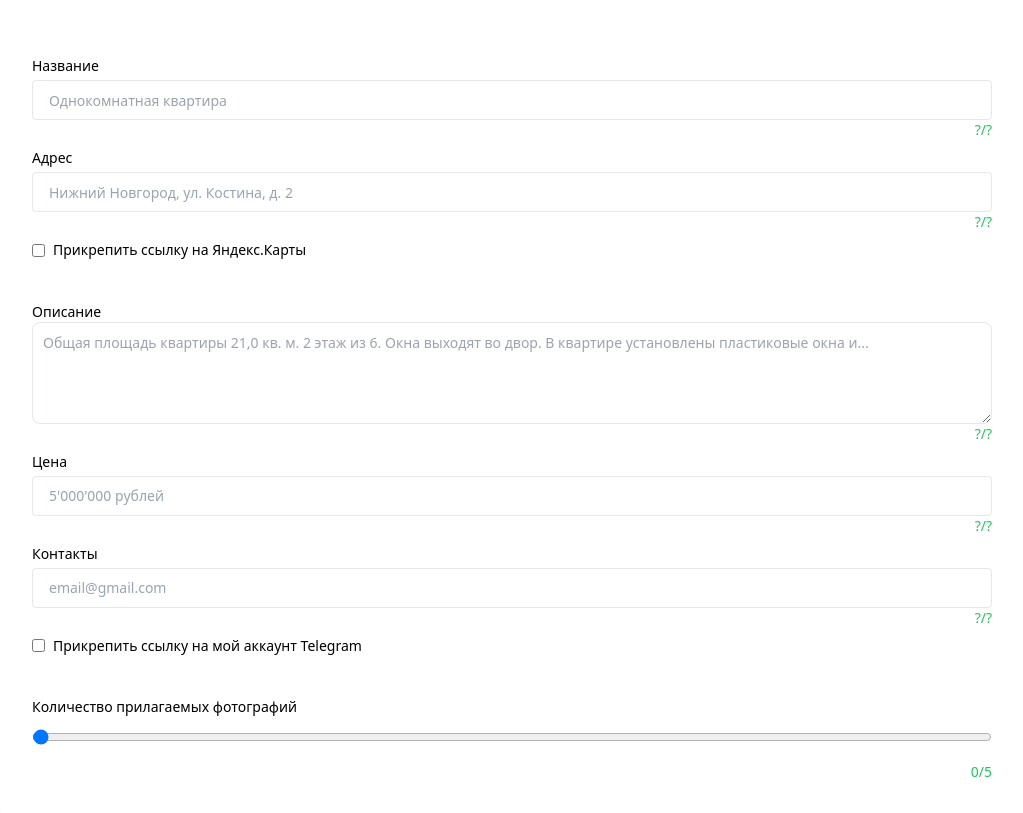
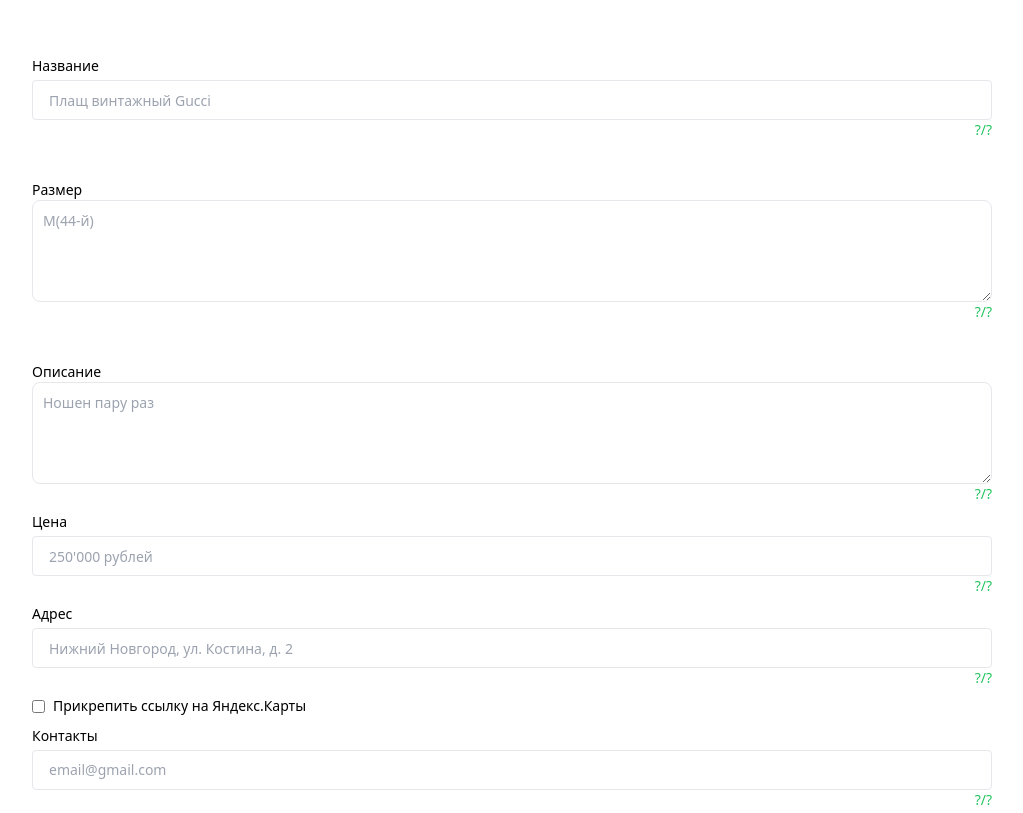
Before and after one commit to maxvog2020/kupiprodaykann, a plain HTML site: page web/sell/index.html in a window 1280 px wide. Shown: the top 813 px of the page, without its empty margins (128-1151 px from the left). Drawn offline with nearby package versions, Linux system fonts and the light colour scheme; a script that the page names is missing.

Commit message:
Update sell option

```diff
--- a/web/sell/app.js
+++ b/web/sell/app.js
@@ -8,11 +8,12 @@ let reader = new FileReader();
 const COLOR_GREEN = "text-green-500";
 const COLOR_RED = "text-red-500";
 const DEPENDENT_COUNTERS = [
-    ['name', 128, true],
-    ['address', 128, true],
+    ['name', 64, true],
+    ['size', 64, false],
     ['description', 512, false],
     ['price', 64, false],
     ['contacts', 128, false],
+    ['address', 128, false],
 ];
 
 
@@ -75,6 +76,7 @@ window.onload = () => {
 
         let data = {
             name: document.getElementById('name').value,
+            size: document.getElementById('size').value,
             description: document.getElementById('description').value,
             price: document.getElementById('price').value,
             address: document.getElementById('address').value,
--- a/web/sell/index.html
+++ b/web/sell/index.html
@@ -20,8 +20,31 @@
                     <div class="md:col-span-5">
                         <label for="name">Название</label>
                         <input type="text" name="name" id="name" class="h-10 border mt-1 rounded px-4 w-full" value=""
-                            placeholder="Однокомнатная квартира" />
+                            placeholder="Плащ винтажный Gucci" />
                         <span class="text-sm text-green-500 flex justify-end" id="name_count">?/?</span>
+                    </div>
+
+                    <div class="md:col-span-5 mt-8">
+                        <label for="size">Размер</label>
+                        <textarea name="size" id="size" rows="4"
+                            class="block border p-2.5 w-full text-sm rounded-lg" value=""
+                            placeholder="M(44-й)"></textarea>
+                        <span class="text-sm text-green-500 flex justify-end" id="size_count">?/?</span>
+                    </div>
+
+                    <div class="md:col-span-5 mt-8">
+                        <label for="description">Описание</label>
+                        <textarea name="description" id="description" rows="4"
+                            class="block border p-2.5 w-full text-sm rounded-lg" value=""
+                            placeholder="Ношен пару раз"></textarea>
+                        <span class="text-sm text-green-500 flex justify-end" id="description_count">?/?</span>
+                    </div>
+
+                    <div class="md:col-span-5">
+                        <label for="price">Цена</label>
+                        <input type="text" name="price" id="price" class="h-10 border mt-1 rounded px-4 w-full"
+                            value="" placeholder="250'000 рублей" />
+                        <span class="text-sm text-green-500 flex justify-end" id="price_count">?/?</span>
                     </div>
 
                     <div class="md:col-span-5">
@@ -36,21 +59,6 @@
                             <input type="checkbox" name="maps" id="maps" class="form-checkbox" />
                             <label for="maps" class="ml-2">Прикрепить ссылку на Яндекс.Карты</label>
                         </div>
-                    </div>
-
-                    <div class="md:col-span-5 mt-8">
-                        <label for="description">Описание</label>
-                        <textarea name="description" id="description" rows="4"
-                            class="block border p-2.5 w-full text-sm rounded-lg" value=""
-                            placeholder="Общая площадь квартиры 21,0 кв. м. 2 этаж из 6. Окна выходят во двор. В квартире установлены пластиковые окна и..."></textarea>
-                        <span class="text-sm text-green-500 flex justify-end" id="description_count">?/?</span>
-                    </div>
-
-                    <div class="md:col-span-5">
-                        <label for="price">Цена</label>
-                        <input type="text" name="price" id="price" class="h-10 border mt-1 rounded px-4 w-full"
-                            value="" placeholder="5'000'000 рублей" />
-                        <span class="text-sm text-green-500 flex justify-end" id="price_count">?/?</span>
                     </div>
 
                     <div class="md:col-span-5">
```
Also changed, not shown: 1 other file.
